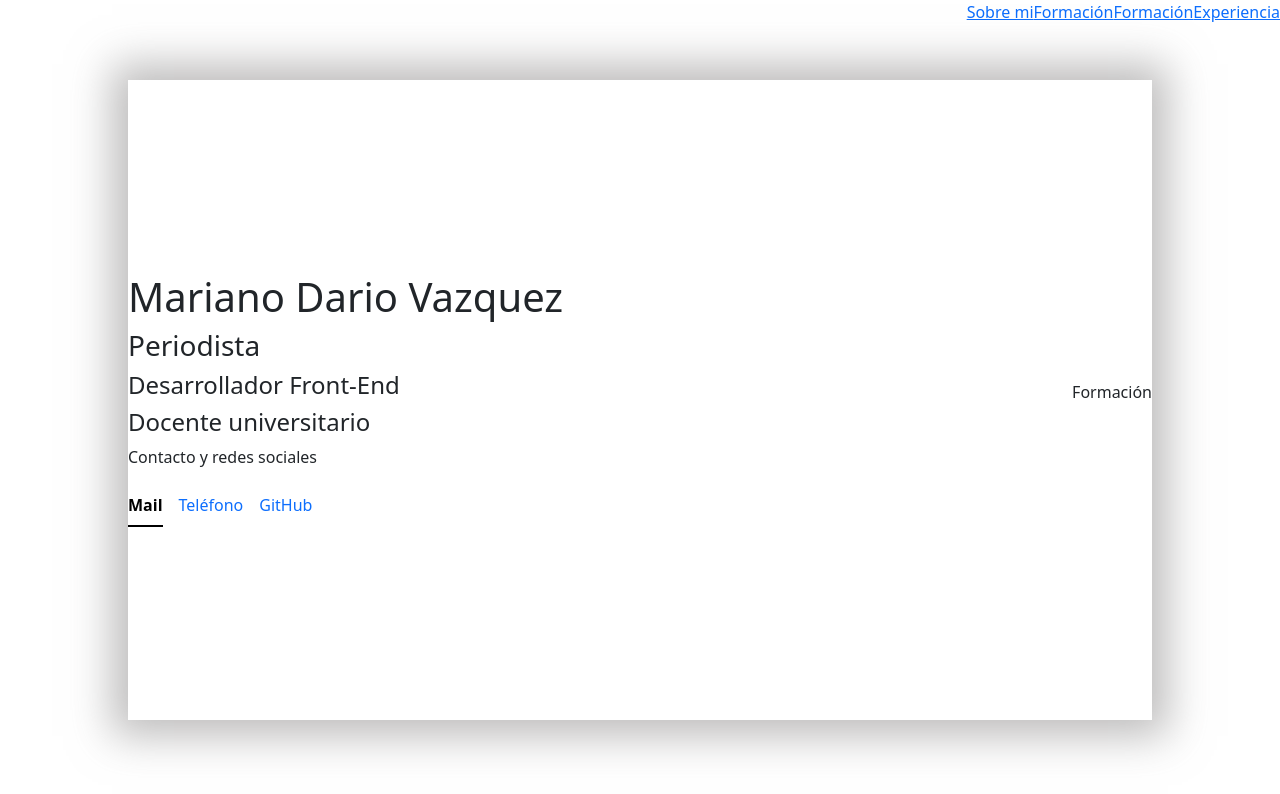
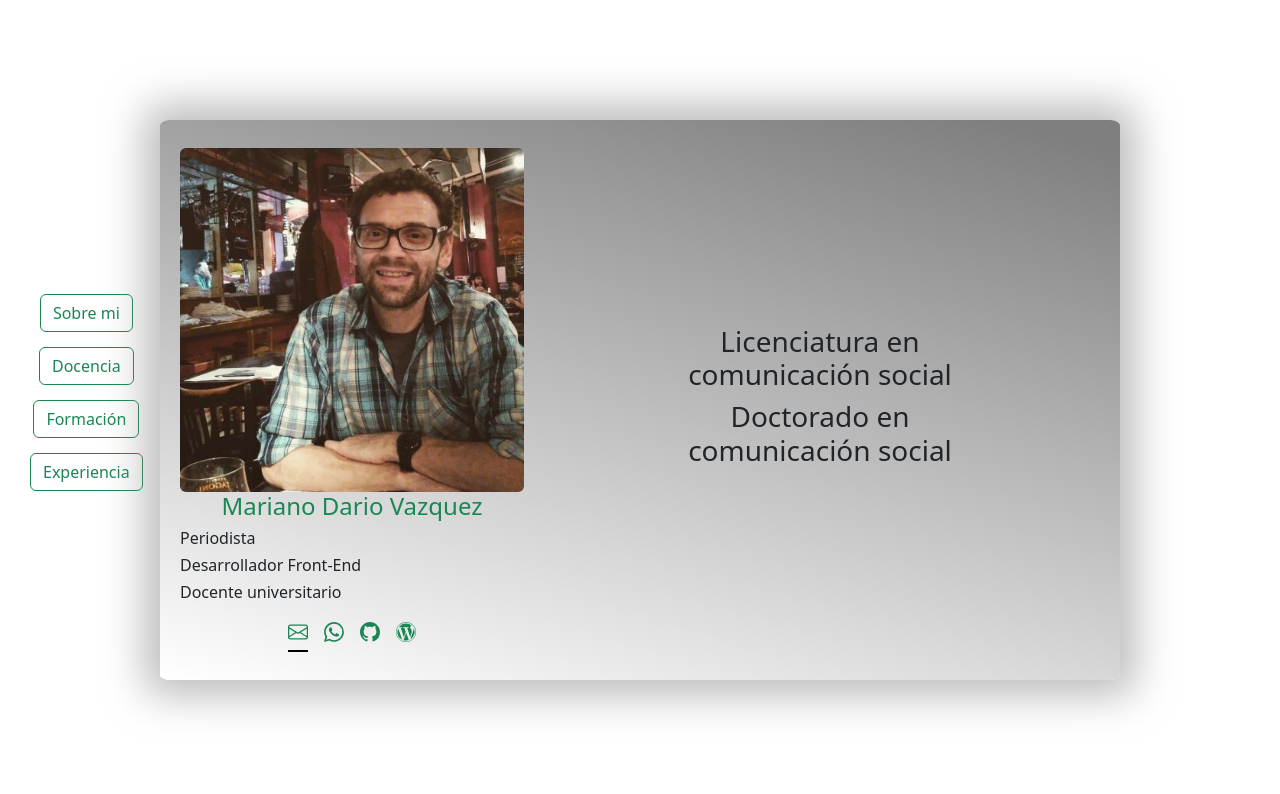
Before and after one commit to mareanovazquez/CurriculumVitae, a React (Vite) app: page /formacion in a window 1280 px wide. Shown: the top 794 px of the page. Built offline with nearby package versions, Linux system fonts and the light colour scheme.

Commit message:
Decoración inicial y carga de información

```diff
--- a/src/App.jsx
+++ b/src/App.jsx
@@ -18,12 +18,12 @@ function App() {
     <>
       <BrowserRouter>
         <NavBar />
-        <div className='contenedor'>
-          <div>
+        <div className='contenedorCV'>
+          <div className='contenedorHyF'>
           <Header />
           <Footer />
           </div>
-          <div>
+          <div className='contenedorDEFH'>
           <Routes>
             <Route path='/' element={<AboutMe/>}/>
             <Route path='/docencia' element={<Docencia />} />
--- a/src/Components/Footer/Footer.jsx
+++ b/src/Components/Footer/Footer.jsx
@@ -1,22 +1,38 @@
 import Nav from 'react-bootstrap/Nav';
 
-export const Footer = ()=> {
+export const Footer = () => {
 
-    return(
+  return (
     <>
-        <p>Contacto y redes sociales</p>
-        <Nav variant="underline" defaultActiveKey="/home">
+
+      <Nav variant="underline" defaultActiveKey="/home" className='justify-content-center'>
         <Nav.Item>
-        <Nav.Link href="/home">Mail</Nav.Link>
+          <Nav.Link href="/home"><svg xmlns="http://www.w3.org/2000/svg" width="20" height="20" fill="currentColor" className="bi bi-envelope text-success" viewBox="0 0 16 16">
+            <path d="M0 4a2 2 0 0 1 2-2h12a2 2 0 0 1 2 2v8a2 2 0 0 1-2 2H2a2 2 0 0 1-2-2V4Zm2-1a1 1 0 0 0-1 1v.217l7 4.2 7-4.2V4a1 1 0 0 0-1-1H2Zm13 2.383-4.708 2.825L15 11.105V5.383Zm-.034 6.876-5.64-3.471L8 9.583l-1.326-.795-5.64 3.47A1 1 0 0 0 2 13h12a1 1 0 0 0 .966-.741ZM1 11.105l4.708-2.897L1 5.383v5.722Z" />
+          </svg></Nav.Link>
         </Nav.Item>
         <Nav.Item>
-        <Nav.Link eventKey="link-1">Teléfono</Nav.Link>
+          <Nav.Link eventKey="link-1"><svg xmlns="http://www.w3.org/2000/svg" width="20" height="20" fill="currentColor" class="bi bi-whatsapp text-success" viewBox="0 0 16 16">
+            <path d="M13.601 2.326A7.854 7.854 0 0 0 7.994 0C3.627 0 .068 3.558.064 7.926c0 1.399.366 2.76 1.057 3.965L0 16l4.204-1.102a7.933 7.933 0 0 0 3.79.965h.004c4.368 0 7.926-3.558 7.93-7.93A7.898 7.898 0 0 0 13.6 2.326zM7.994 14.521a6.573 6.573 0 0 1-3.356-.92l-.24-.144-2.494.654.666-2.433-.156-.251a6.56 6.56 0 0 1-1.007-3.505c0-3.626 2.957-6.584 6.591-6.584a6.56 6.56 0 0 1 4.66 1.931 6.557 6.557 0 0 1 1.928 4.66c-.004 3.639-2.961 6.592-6.592 6.592zm3.615-4.934c-.197-.099-1.17-.578-1.353-.646-.182-.065-.315-.099-.445.099-.133.197-.513.646-.627.775-.114.133-.232.148-.43.05-.197-.1-.836-.308-1.592-.985-.59-.525-.985-1.175-1.103-1.372-.114-.198-.011-.304.088-.403.087-.088.197-.232.296-.346.1-.114.133-.198.198-.33.065-.134.034-.248-.015-.347-.05-.099-.445-1.076-.612-1.47-.16-.389-.323-.335-.445-.34-.114-.007-.247-.007-.38-.007a.729.729 0 0 0-.529.247c-.182.198-.691.677-.691 1.654 0 .977.71 1.916.81 2.049.098.133 1.394 2.132 3.383 2.992.47.205.84.326 1.129.418.475.152.904.129 1.246.08.38-.058 1.171-.48 1.338-.943.164-.464.164-.86.114-.943-.049-.084-.182-.133-.38-.232z" />
+          </svg></Nav.Link>
         </Nav.Item>
         <Nav.Item>
           <Nav.Link href='https://github.com/mareanovazquez' target='_blanck' >
-          GitHub
+            <svg xmlns="http://www.w3.org/2000/svg" width="20" height="20" fill="currentColor" className="bi bi-github text-success" viewBox="0 0 16 16">
+              <path d="M8 0C3.58 0 0 3.58 0 8c0 3.54 2.29 6.53 5.47 7.59.4.07.55-.17.55-.38 0-.19-.01-.82-.01-1.49-2.01.37-2.53-.49-2.69-.94-.09-.23-.48-.94-.82-1.13-.28-.15-.68-.52-.01-.53.63-.01 1.08.58 1.23.82.72 1.21 1.87.87 2.33.66.07-.52.28-.87.51-1.07-1.78-.2-3.64-.89-3.64-3.95 0-.87.31-1.59.82-2.15-.08-.2-.36-1.02.08-2.12 0 0 .67-.21 2.2.82.64-.18 1.32-.27 2-.27.68 0 1.36.09 2 .27 1.53-1.04 2.2-.82 2.2-.82.44 1.1.16 1.92.08 2.12.51.56.82 1.27.82 2.15 0 3.07-1.87 3.75-3.65 3.95.29.25.54.73.54 1.48 0 1.07-.01 1.93-.01 2.2 0 .21.15.46.55.38A8.012 8.012 0 0 0 16 8c0-4.42-3.58-8-8-8z" />
+            </svg>
           </Nav.Link>
         </Nav.Item>
+        <Nav.Item>
+          <Nav.Link href='https://mareanovazquez.wordpress.com/' target='_blanck' >
+            <svg xmlns="http://www.w3.org/2000/svg" width="20" height="20" fill="currentColor" class="bi bi-wordpress text-success" viewBox="0 0 16 16">
+              <path d="M12.633 7.653c0-.848-.305-1.435-.566-1.892l-.08-.13c-.317-.51-.594-.958-.594-1.48 0-.63.478-1.218 1.152-1.218.02 0 .039.002.058.003l.031.003A6.838 6.838 0 0 0 8 1.137 6.855 6.855 0 0 0 2.266 4.23c.16.005.313.009.442.009.717 0 1.828-.087 1.828-.087.37-.022.414.521.044.565 0 0-.371.044-.785.065l2.5 7.434 1.5-4.506-1.07-2.929c-.369-.022-.719-.065-.719-.065-.37-.022-.326-.588.043-.566 0 0 1.134.087 1.808.087.718 0 1.83-.087 1.83-.087.37-.022.413.522.043.566 0 0-.372.043-.785.065l2.48 7.377.684-2.287.054-.173c.27-.86.469-1.495.469-2.046zM1.137 8a6.864 6.864 0 0 0 3.868 6.176L1.73 5.206A6.837 6.837 0 0 0 1.137 8z" />
+              <path d="M6.061 14.583 8.121 8.6l2.109 5.78c.014.033.03.064.049.094a6.854 6.854 0 0 1-4.218.109zm7.96-9.876c.03.219.047.453.047.706 0 .696-.13 1.479-.522 2.458l-2.096 6.06a6.86 6.86 0 0 0 2.572-9.224z" />
+              <path fillRule="evenodd" d="M0 8c0-4.411 3.589-8 8-8 4.41 0 8 3.589 8 8s-3.59 8-8 8c-4.411 0-8-3.589-8-8zm.367 0c0 4.209 3.424 7.633 7.633 7.633 4.208 0 7.632-3.424 7.632-7.633C15.632 3.79 12.208.367 8 .367 3.79.367.367 3.79.367 8z" />
+            </svg>
+          </Nav.Link>
+        </Nav.Item>
+
       </Nav>
     </>
   )
--- a/src/Components/Formacion/Formacion.jsx
+++ b/src/Components/Formacion/Formacion.jsx
@@ -1,8 +1,15 @@
-export const Formacion = ()=>{
+export const Formacion = () => {
 
-    return(
-        <>
-        <p>Formación</p>
+    return (
+        <> <div className="contenidoFormacion">
+            <div className="itemFormacion">
+                <h3 className="text-center">Licenciatura en comunicación social</h3>
+            </div>
+            <div className="itemFormacion">
+                <h3 className="text-center">Doctorado en comunicación social</h3>
+                </div>
+
+        </div>
         </>
     )
 }
--- a/src/Components/Header/Header.jsx
+++ b/src/Components/Header/Header.jsx
@@ -1,16 +1,17 @@
-export const Header = ()=> {
+import perfil from '../../assets/img/perfil.jpg'
+export const Header = () => {
 
-    return (
+  return (
 
-        <>
-      <div>
-      <h1 >Mariano Dario Vazquez</h1>
-      <h3 >Periodista</h3>
-      <h4 >Desarrollador Front-End</h4>
-      <h4 >Docente universitario</h4>
-      <h5 ></h5>
+    <>
+      <div className='contenidoHeader'>
+        <img className='img-fluid rounded ' src={perfil} alt='perfil'/>
+        <h4 className='text-center text-success' >Mariano Dario Vazquez</h4>
+        <h6 className=''>Periodista </h6>
+        <h6>Desarrollador Front-End</h6>
+        <h6>Docente universitario</h6>
       </div>
 
-        </>
-    )
+    </>
+  )
 }
--- a/src/Components/NavBar/NavBar.jsx
+++ b/src/Components/NavBar/NavBar.jsx
@@ -1,29 +1,46 @@
-import Nav from 'react-bootstrap/Nav';
-import { Link, NavLink } from 'react-router-dom';
+import { useState } from 'react';
+import { NavLink } from 'react-router-dom';
 
 export function NavBar() {
+
+    const [activeButton, setActiveButton] = useState(null)
+
+
+    const toggleActive = (buttonId) => {
+        setActiveButton(buttonId === activeButton ? null : buttonId);
+
+      };
+
     return (
-        <Nav className="justify-content-end" >
-            <Nav.Item>
-                    <NavLink to='/'>
-                        Sobre mi
-                    </NavLink>
-            </Nav.Item>
-            <Nav.Item>
-                    <NavLink to='/docencia'>
-                        Formación
-                    </NavLink>
-            </Nav.Item>
-            <Nav.Item>
-                    <NavLink to='/formacion'>
-                        Formación
-                    </NavLink>
-            </Nav.Item>
-            <Nav.Item>
-                    <NavLink to='/experiencia'>
-                        Experiencia
-                    </NavLink>
-            </Nav.Item>
-        </Nav>
+        <div className="NavBar" >
+
+            <NavLink className='opcionesNavBar' to='/'>
+                <button className={`my-button ${activeButton === 1 ? 'btn btn-success' : 'btn btn-outline-success'}`}
+        onClick={() => toggleActive(1)} >
+                    Sobre mi
+                </button>
+            </NavLink>
+
+            <NavLink className='opcionesNavBar' to='/docencia'>
+                <button className={`my-button ${activeButton === 2 ? 'btn btn-success' : 'btn btn-outline-success'}`}
+        onClick={() => toggleActive(2)}>
+                Docencia
+                </button>
+                </NavLink>
+
+            <NavLink className='opcionesNavBar' to='/formacion'>
+        <button className={`my-button ${activeButton === 3 ? 'btn btn-success' : 'btn btn-outline-success'}`}
+        onClick={() => toggleActive(3)} >
+            Formación
+        </button >
+            </NavLink>
+
+            <NavLink className='opcionesNavBar' to='/experiencia'>
+        <button className={`my-button ${activeButton === 4 ? 'btn btn-success' : 'btn btn-outline-success'}`}
+        onClick={() => toggleActive(4)} >
+            Experiencia
+        </button>
+            </NavLink>
+        </div>
     );
 }
--- a/src/estilos.css
+++ b/src/estilos.css
@@ -1,16 +1,57 @@
-.contenedor {
+
+.contenedorCV {
     /*posición y forma del contenedor*/
-    width: 80%;
-    height: 80vh;
+    width: 75%;
+    height: 70vh;
     box-shadow: 0px 0px 40px 16px rgba(137,135,135,0.56);
     position: fixed;
     top: 50%;
     left: 50%;
     transform: translate(-50%, -50%);
-
+    background: rgb(255,255,255);
+    background: linear-gradient(14deg, rgba(255,255,255,1) 0%, rgba(0,0,0,0.5) 96%);
+    border-radius: 1%;
     /*posición contenido*/
     display: flex;
     flex-direction: row;
     justify-content: space-between;
     align-items: center;
 }
+
+.NavBar {
+    position: absolute;
+    top: 50%;
+    left: 0;
+    transform: translateY(-50%);
+    padding-left: 30px;
+    display: flex;
+    flex-direction: column;
+    justify-content: center;
+    align-items: center;
+}
+
+.opcionesNavBar {
+    padding-bottom: 15px;
+    padding-right: 10px;
+}
+
+.contenedorHyF {
+    width: 40%;
+    padding: 20px;
+}
+
+.contenedorDEFH {
+    width: 50%;
+    height: 80%;
+
+}
+
+.contenidoFormacion {
+    width: 75%;
+    height: 100%;
+    display: flex;
+    flex-wrap: wrap;
+    flex-direction: column;
+    justify-content: center;
+    align-items: center;
+}
```
Also changed, not shown: src/assets/img/perfil.jpg (added). Lines whose indentation alone changed are shown as unchanged.
